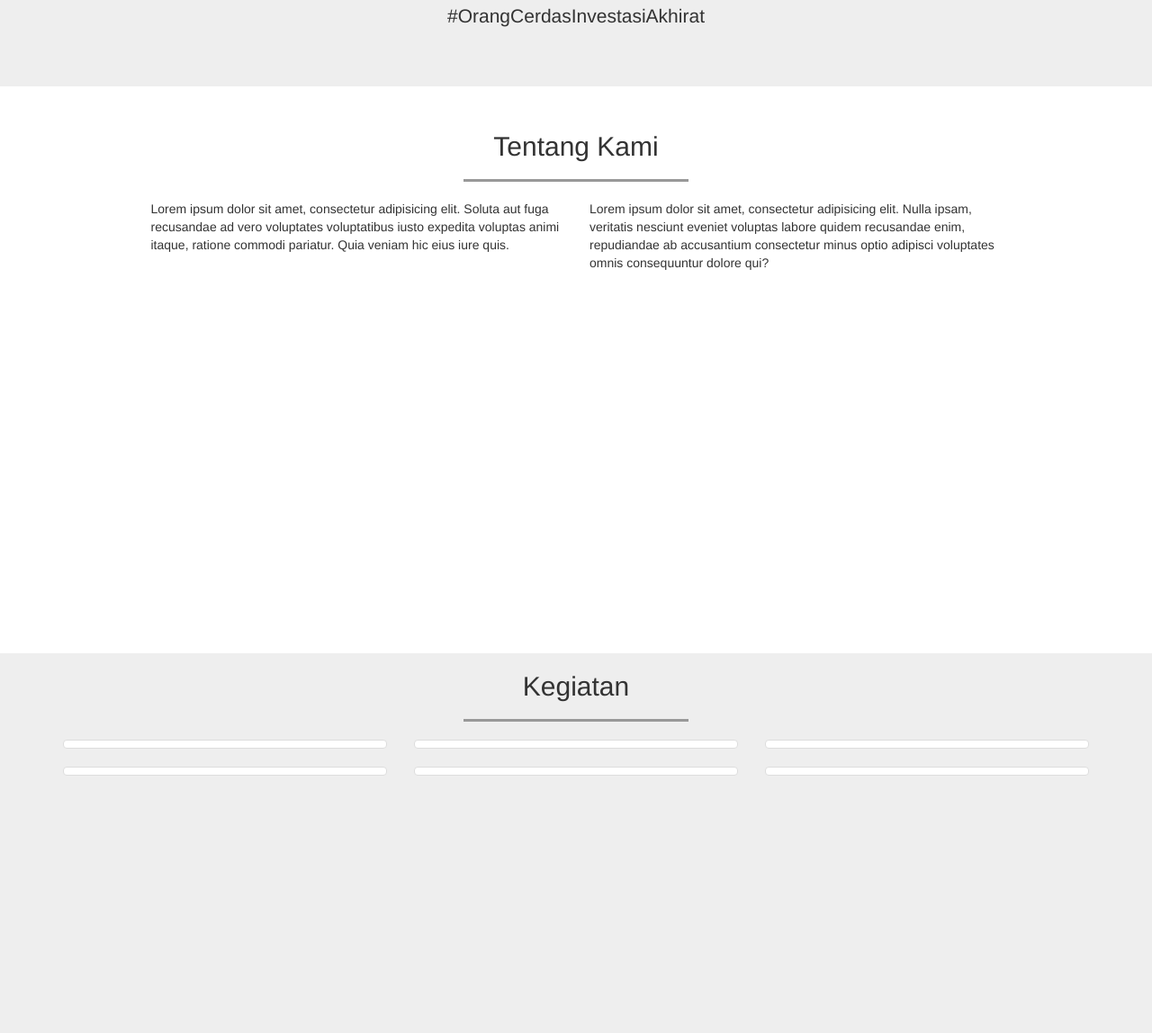
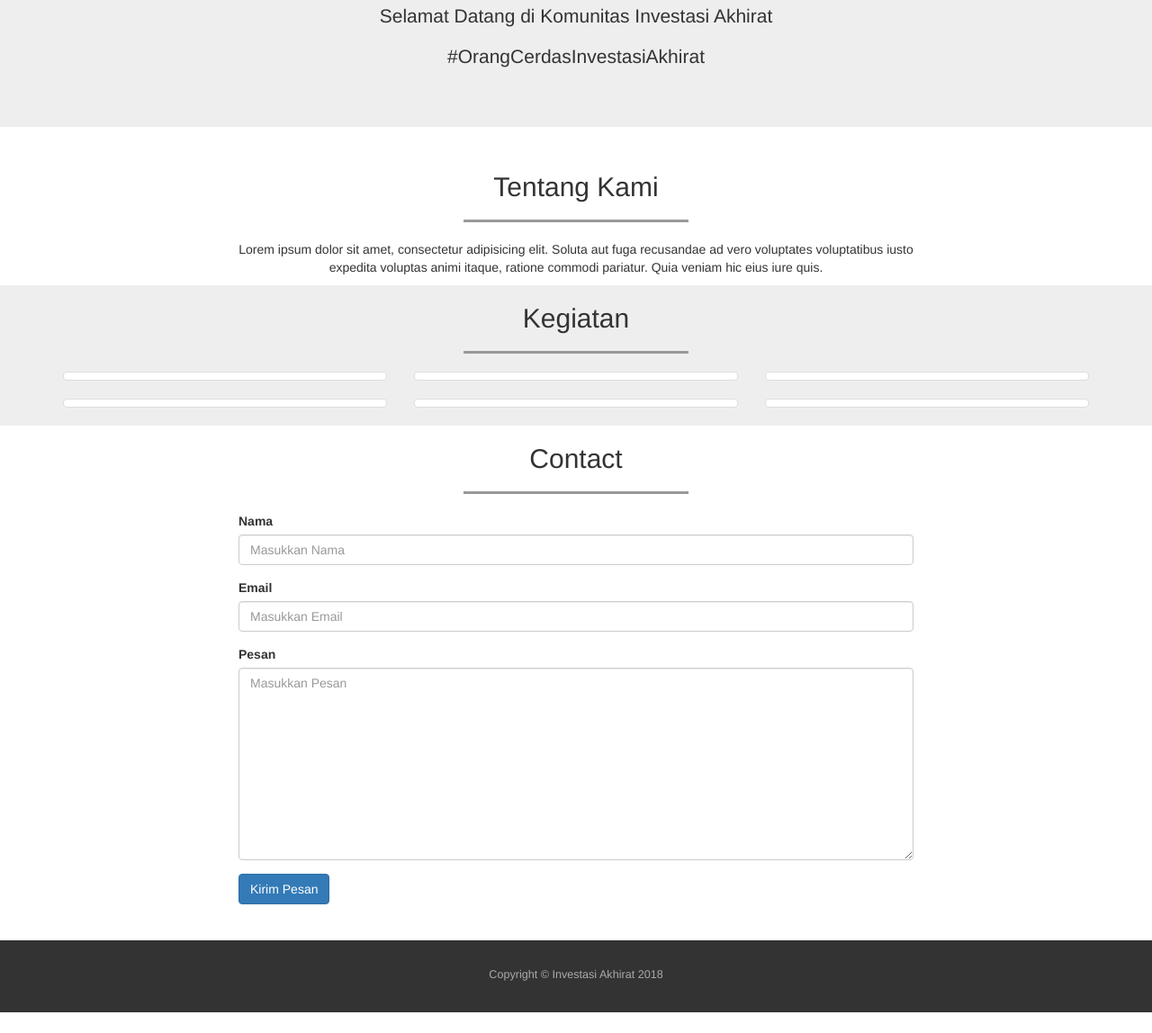
Before and after one commit to suwandidwis/suwandidwis.github.io, a plain HTML site: page index.html in a window 1280 px wide. Shown: the part 144-1292 px from the top of the page at 90% size. After the commit the page ends 1269 px from the top, so only its background shows below. Drawn offline with Linux system fonts and the light colour scheme.

Commit message:
fix the page

```diff
--- a/css/style.css
+++ b/css/style.css
@@ -16,23 +16,17 @@ hr {
 	border-top: 3px solid #999;
 }
 
-section {
-	min-height: 600px;
-}
-
 .portfolio {
 	background-color: #eee;
 }
 
-.contact {
-	min-height: 800px;
-}
+
 
 footer {
 	position: absolute;
 	bottom: 0;
 	width: 100%;
-	height: 120px;
+	height: 80px;
 	background-color: #333;
 	padding-top: 30px;
 }
--- a/index.html
+++ b/index.html
@@ -16,6 +16,7 @@
     <!-- jumbotron -->
     <div class="jumbotron text-center">
       <h1>Assalamualaikum,</h1>
+      <p>Selamat Datang di Komunitas Investasi Akhirat</p>
       <p>#OrangCerdasInvestasiAkhirat</p>
     </div>
     <!-- akhir jumbotron -->
@@ -31,11 +32,8 @@
         </div>
 
         <div class="row">
-          <div class="col-sm-5 col-sm-offset-1">
-            <p>Lorem ipsum dolor sit amet, consectetur adipisicing elit. Soluta aut fuga recusandae ad vero voluptates voluptatibus iusto expedita voluptas animi itaque, ratione commodi pariatur. Quia veniam hic eius iure quis.</p>
-          </div>
-          <div class="col-sm-5">
-            <p>Lorem ipsum dolor sit amet, consectetur adipisicing elit. Nulla ipsam, veritatis nesciunt eveniet voluptas labore quidem recusandae enim, repudiandae ab accusantium consectetur minus optio adipisci voluptates omnis consequuntur dolore qui?</p>
+          <div class="col-sm-8 col-sm-offset-2">
+            <p class="text-center">Lorem ipsum dolor sit amet, consectetur adipisicing elit. Soluta aut fuga recusandae ad vero voluptates voluptatibus iusto expedita voluptas animi itaque, ratione commodi pariatur. Quia veniam hic eius iure quis.</p>
           </div>
         </div>
       </div>
```
